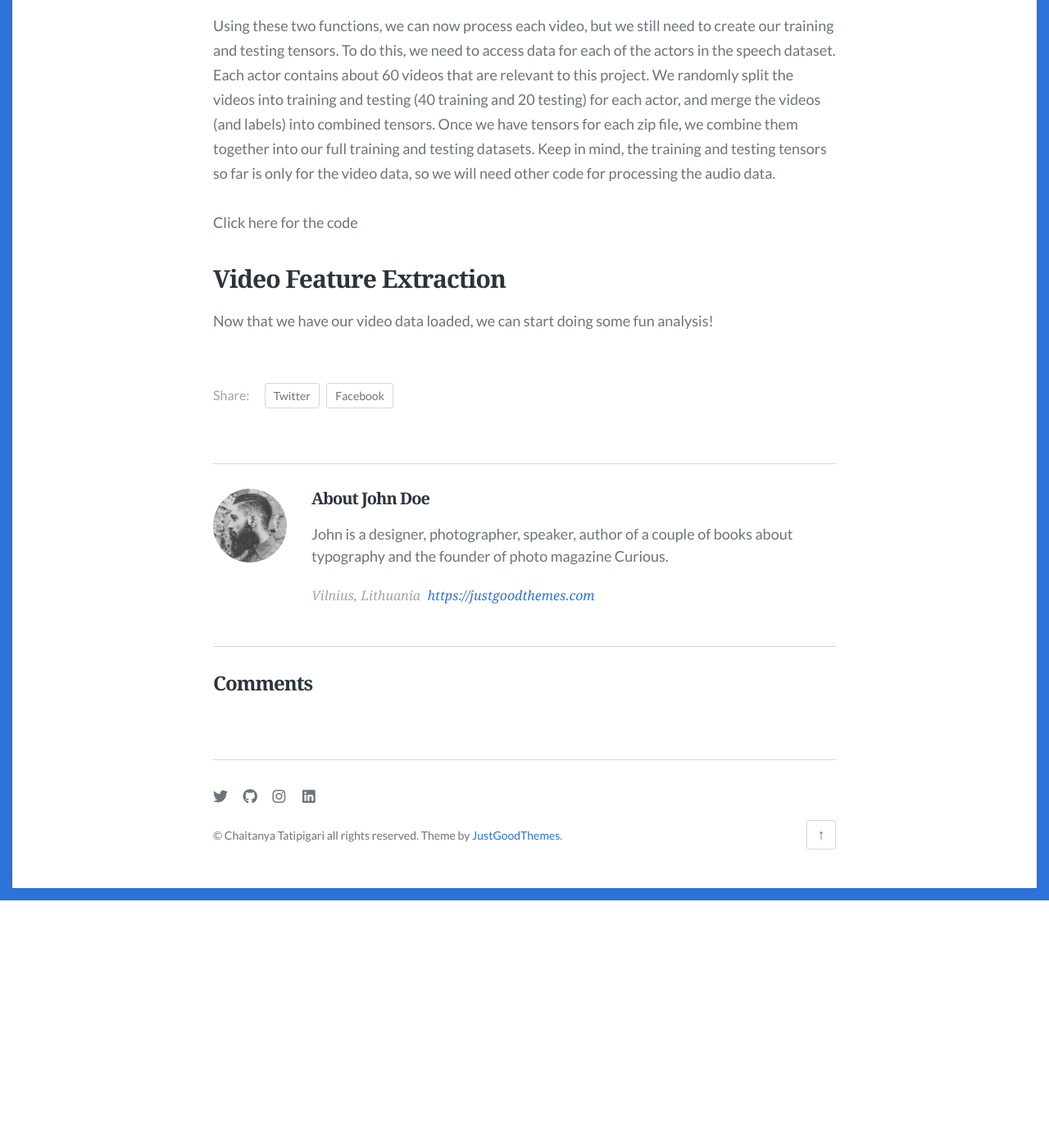
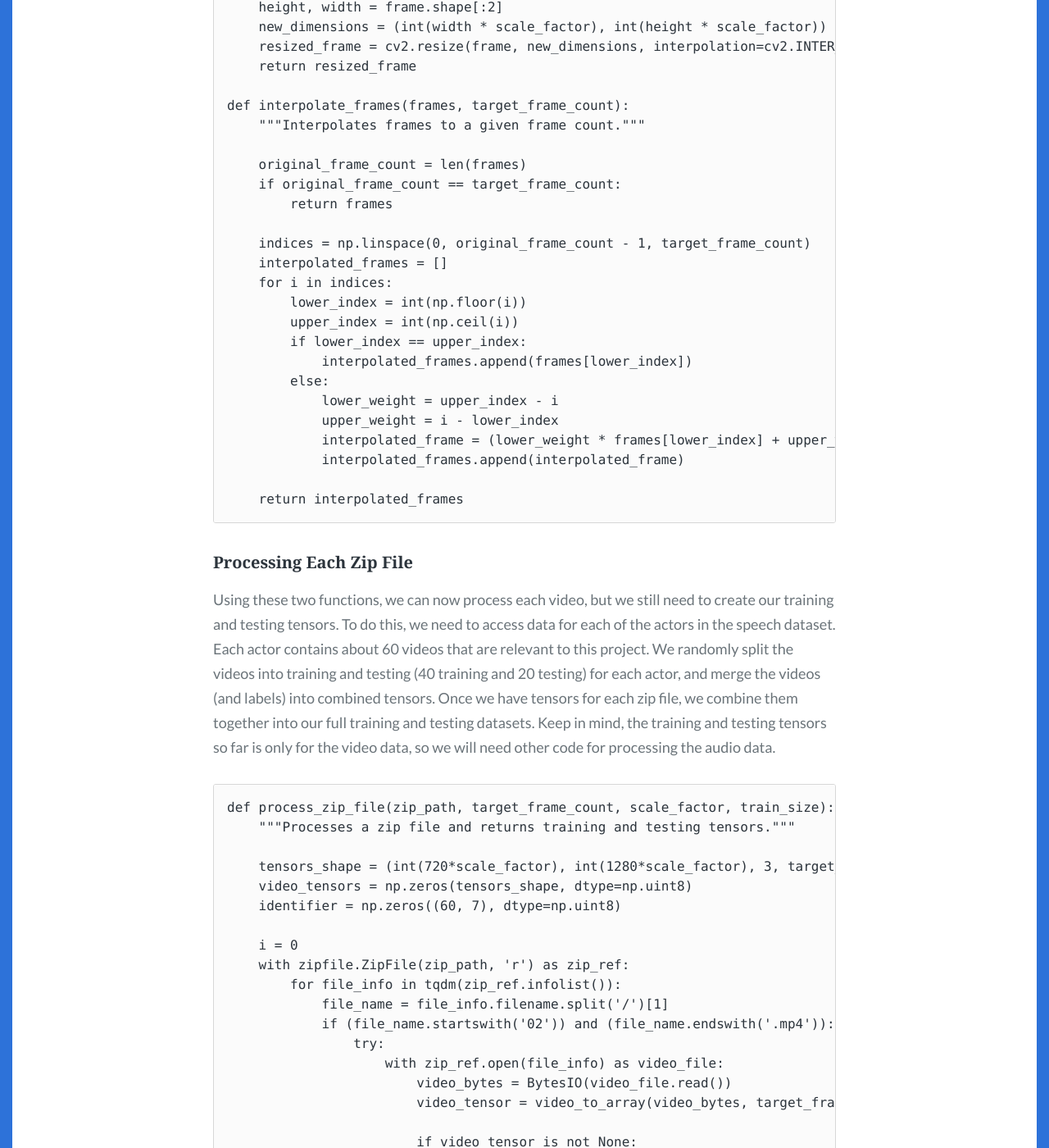
Before and after one commit to Chai-T29/Chai-T29.github.io, a Jekyll site: the page built from _posts/2024-07-21-classifying-emotions-from-videos.md, in a window 1280 px wide and 1400 px high, scrolled down 3612 px. Shown: the whole window at 82% size. Built offline with Jekyll 4.4.1, drawn with Linux system fonts in a browser that asks for light colours; some web fonts are replaced; comment, search, counter and statistics services are not loaded; before the commit the page ends 4710 px from its top, so only the background shows below that; some of the changed text lies outside the part shown.

Commit message:
Update 2024-07-21-classifying-emotions-from-videos.md

````diff
--- a/_posts/2024-07-21-classifying-emotions-from-videos.md
+++ b/_posts/2024-07-21-classifying-emotions-from-videos.md
@@ -76,10 +76,6 @@ Once you download the data, you should have 1440 videos in a folder called Speec
 
 Once we have the data downloaded and ready to go, we need to reduce the size of each frame and standardize the number of frames in each video to a desired number. This keeps our data compact and reduces the amount of redundancy in our data. For example, we can standardize the frame count to 50 so that every video only has 50 frames. This also makes our analysis easier because we can combine all the videos into one tensor.
 
-<details>
-<summary>Click here for the code</summary>
-Functions for resizing and interpolating frames:
-
 ```python
 def resize_frame(frame, scale_factor):
     """Resizes a frame by a given scale factor."""
@@ -111,17 +107,12 @@ def interpolate_frames(frames, target_frame_count):
 
     return interpolated_frames
 ```
-</details>
 
 #### Processing Each Zip File
 
 Using these two functions, we can now process each video, but we still need to create our training and testing tensors. To do this, we need to access data for each of the actors in the speech dataset. Each actor contains about 60 videos that are relevant to this project. We randomly split the videos into training and testing (40 training and 20 testing) for each actor, and merge the videos (and labels) into combined tensors. Once we have tensors for each zip file, we combine them together into our full training and testing datasets. Keep in mind, the training and testing tensors so far is only for the video data, so we will need other code for processing the audio data.
 
-<details>
-<summary>Click here for the code</summary>
-
 ```python
-
 def process_zip_file(zip_path, target_frame_count, scale_factor, train_size):
     """Processes a zip file and returns training and testing tensors."""
 
@@ -212,9 +203,7 @@ for zip_filename in tqdm(os.listdir(folder_path), desc='Total Progress'):
 
         gc.collect()
         i += 1
-
 ```
-</details>
 
 ## Video Feature Extraction
 Now that we have our video data loaded, we can start doing some fun analysis!
````
